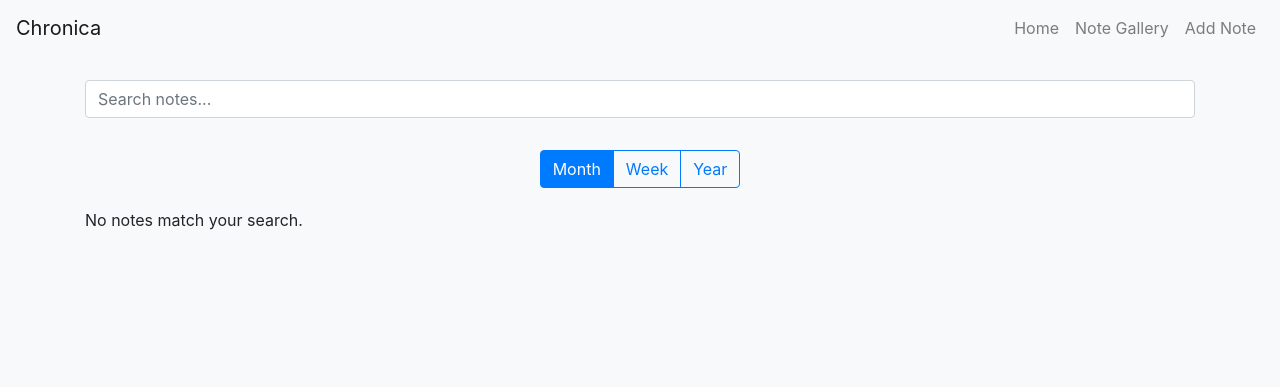
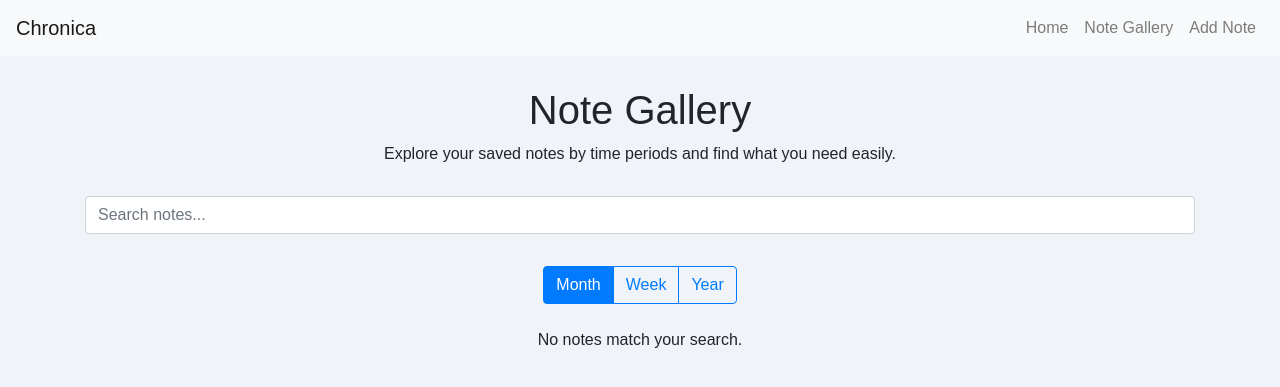
Before and after one commit to lars-quaedvlieg/chronica, a Flask app: page /note_gallery/ in a window 1280 px wide. Shown: the top 387 px of the page. Run offline with Flask 3, Linux system fonts and the light colour scheme; some libraries are stand-ins or nearby versions.

Commit message:
new UI for gallery

```diff
--- a/app/static/css/note_gallery.css
+++ b/app/static/css/note_gallery.css
@@ -1,44 +1,41 @@
 body {
-    background-color: #f8f9fa;
+    background-color: #f0f4f8;
+    font-family: 'Arial', sans-serif;
+}
+
+.section-title {
+    text-align: center;
+    margin-top: 30px;
+    margin-bottom: 30px;
+}
+
+.filter-section {
+    margin: 20px 0;
 }
 
 .note-card {
-    margin-bottom: 20px;
-    cursor: pointer;
     transition: transform 0.2s, box-shadow 0.2s;
+    border-radius: 8px;
 }
 
 .note-card:hover {
-    transform: scale(1.05);
-    box-shadow: 0 4px 8px rgba(0, 0, 0, 0.1);
+    transform: translateY(-10px);
+    box-shadow: 0 8px 20px rgba(0, 0, 0, 0.1);
 }
 
 .badge {
     margin-right: 5px;
 }
 
-.filter-section {
-    margin: 20px 0;
-}
-
-.month-section {
-    margin-bottom: 40px;
-}
-
-#notes-container {
-    display: flex;
-    flex-direction: column;
-    gap: 20px;
-}
-
 .notes-grid {
     display: grid;
-    grid-template-columns: repeat(auto-fill, minmax(200px, 1fr));
-    gap: 15px;
+    grid-template-columns: repeat(auto-fill, minmax(250px, 1fr));
+    gap: 20px;
 }
 
 .month-label {
     font-size: 24px;
     font-weight: bold;
-    margin-bottom: 15px;
+    margin: 20px 0 15px;
+    color: #007bff;
 }
--- a/app/static/js/note_gallery.js
+++ b/app/static/js/note_gallery.js
@@ -18,7 +18,6 @@
             if (filter === 'month') {
                 groupKey = noteDate.toLocaleString('default', { month: 'long', year: 'numeric' });
             } else if (filter === 'week') {
-                // Generate a key based on the week of the year
                 const startOfYear = new Date(noteDate.getFullYear(), 0, 1);
                 const weekNumber = Math.ceil((((noteDate - startOfYear) / 86400000) + startOfYear.getDay() + 1) / 7);
                 groupKey = `Week ${weekNumber}, ${noteDate.getFullYear()}`;
@@ -41,7 +40,6 @@
                 return bDate - aDate;
             })
             .forEach(key => {
-                // Sort notes within each group in descending order (latest first)
                 groupedNotes[key].sort((a, b) => new Date(b.datetime) - new Date(a.datetime));
                 sortedGroupedNotes[key] = groupedNotes[key];
             });
@@ -59,23 +57,37 @@
 
             hasNotes = true; // Found notes to display
             const groupSection = document.createElement('div');
-            groupSection.classList.add('month-section');
+            groupSection.classList.add('mb-4');
 
             // Add group label (month, week, year)
-            const groupLabel = document.createElement('div');
-            groupLabel.classList.add('month-label');
+            const groupLabel = document.createElement('h3');
+            groupLabel.classList.add('month-label', 'mb-3');
             groupLabel.textContent = groupKey;
             groupSection.appendChild(groupLabel);
 
             // Create a grid for the notes in this group
             const notesGrid = document.createElement('div');
-            notesGrid.classList.add('notes-grid');
+            notesGrid.classList.add('row', 'g-4'); // Bootstrap row with gutter for spacing
 
             notes.forEach(note => {
-                const noteCard = document.createElement('div');
-                noteCard.classList.add('card', 'note-card');
-                noteCard.setAttribute('data-id', note.id);
-                noteCard.setAttribute('data-datetime', note.datetime);
+                const noteCardContainer = document.createElement('div');
+                noteCardContainer.classList.add('col-lg-4', 'col-md-6', 'col-sm-12', 'mb-4'); // Responsive column sizes
+
+                const card = document.createElement('div');
+                card.classList.add('card', 'shadow-sm', 'h-100');
+                card.setAttribute('data-id', note.id);
+                card.setAttribute('data-datetime', note.datetime);
+                card.style.transition = 'transform 0.2s ease, box-shadow 0.2s ease';
+
+                card.addEventListener('mouseover', () => {
+                    card.style.transform = 'translateY(-5px)';
+                    card.style.boxShadow = '0 8px 15px rgba(0, 0, 0, 0.1)';
+                });
+
+                card.addEventListener('mouseout', () => {
+                    card.style.transform = 'translateY(0)';
+                    card.style.boxShadow = '0 4px 8px rgba(0, 0, 0, 0.05)';
+                });
 
                 const cardBody = document.createElement('div');
                 cardBody.classList.add('card-body');
@@ -90,26 +102,34 @@
 
                 // Append tags
                 const tagsContainer = document.createElement('div');
+                tagsContainer.classList.add('mb-2');
                 note.tags.forEach(tag => {
                     const tagBadge = document.createElement('span');
-                    tagBadge.classList.add('badge', 'badge-primary');
+                    tagBadge.classList.add('badge', 'badge-primary', 'mr-1');
                     tagBadge.textContent = tag;
                     tagsContainer.appendChild(tagBadge);
                 });
 
-                // Append content to card
+                // View Note Button
+                const viewNoteButton = document.createElement('a');
+                viewNoteButton.classList.add('btn', 'btn-primary', 'mt-3');
+                viewNoteButton.href = `/view_entry/${note.id}`;
+                viewNoteButton.textContent = 'View Note';
+
+                // Append content to card body
                 cardBody.appendChild(cardTitle);
+                cardBody.appendChild(tagsContainer);
                 cardBody.appendChild(cardDatetime);
-                cardBody.appendChild(tagsContainer);
-                noteCard.appendChild(cardBody);
+                cardBody.appendChild(viewNoteButton);
 
-                // Add event listener for redirection
-                noteCard.addEventListener('click', () => {
-                    window.location.href = `/view_entry/${note.id}`;
-                });
+                // Append card body to card
+                card.appendChild(cardBody);
+
+                // Append card to note card container
+                noteCardContainer.appendChild(card);
 
                 // Add card to grid
-                notesGrid.appendChild(noteCard);
+                notesGrid.appendChild(noteCardContainer);
             });
 
             // Add notes grid to the group section
@@ -123,11 +143,10 @@
         if (!hasNotes) {
             const noResultsMessage = document.createElement('p');
             noResultsMessage.textContent = 'No notes match your search.';
-            noResultsMessage.classList.add('no-results-message');
+            noResultsMessage.classList.add('no-results-message', 'text-center', 'mt-4');
             notesContainer.appendChild(noResultsMessage);
         }
     }
-
 
     // Initial render grouped by month
     let currentFilter = 'month';
@@ -143,14 +162,13 @@
         });
     });
 
+    // Event Listener for Search Bar
     searchBar.addEventListener('input', () => {
         const searchQuery = searchBar.value.toLowerCase();
         const filteredNotes = notes.filter(note =>
             note.title.toLowerCase().includes(searchQuery)
         );
-
         const groupedNotes = groupNotesByFilter(filteredNotes, currentFilter);
         renderNotes(groupedNotes);
     });
-
 });
--- a/app/templates/note_gallery.html
+++ b/app/templates/note_gallery.html
@@ -30,6 +30,12 @@
     </nav>
 
     <div class="container mt-4">
+        <!-- Section Title -->
+        <div class="section-title">
+            <h1>Note Gallery</h1>
+            <p>Explore your saved notes by time periods and find what you need easily.</p>
+        </div>
+
         <!-- Filter and Search Section -->
         <div class="filter-section text-center">
             <div class="form-group">
@@ -50,7 +56,7 @@
 
         <!-- Notes Section -->
         <div id="notes-container">
-            <!-- Notes data is rendered by JavaScript -->
+            <!-- Notes data will be dynamically generated here by JavaScript -->
         </div>
     </div>
 
@@ -59,8 +65,10 @@
         {{ notes | tojson | safe }}
     </script>
 
+    <script src="https://kit.fontawesome.com/a076d05399.js" crossorigin="anonymous"></script> <!-- Font Awesome Icons -->
     <script src="https://code.jquery.com/jquery-3.5.1.slim.min.js"></script>
     <script src="https://cdn.jsdelivr.net/npm/bootstrap@4.5.2/dist/js/bootstrap.bundle.min.js"></script>
     <script src="{{ url_for('static', filename='js/note_gallery.js') }}"></script>
+
 </body>
 </html>
```
Also changed, not shown: app/static/css/new_entry.css (+15 -0 lines), app/static/css/note_galery.css (deleted, +0 -44 lines).
